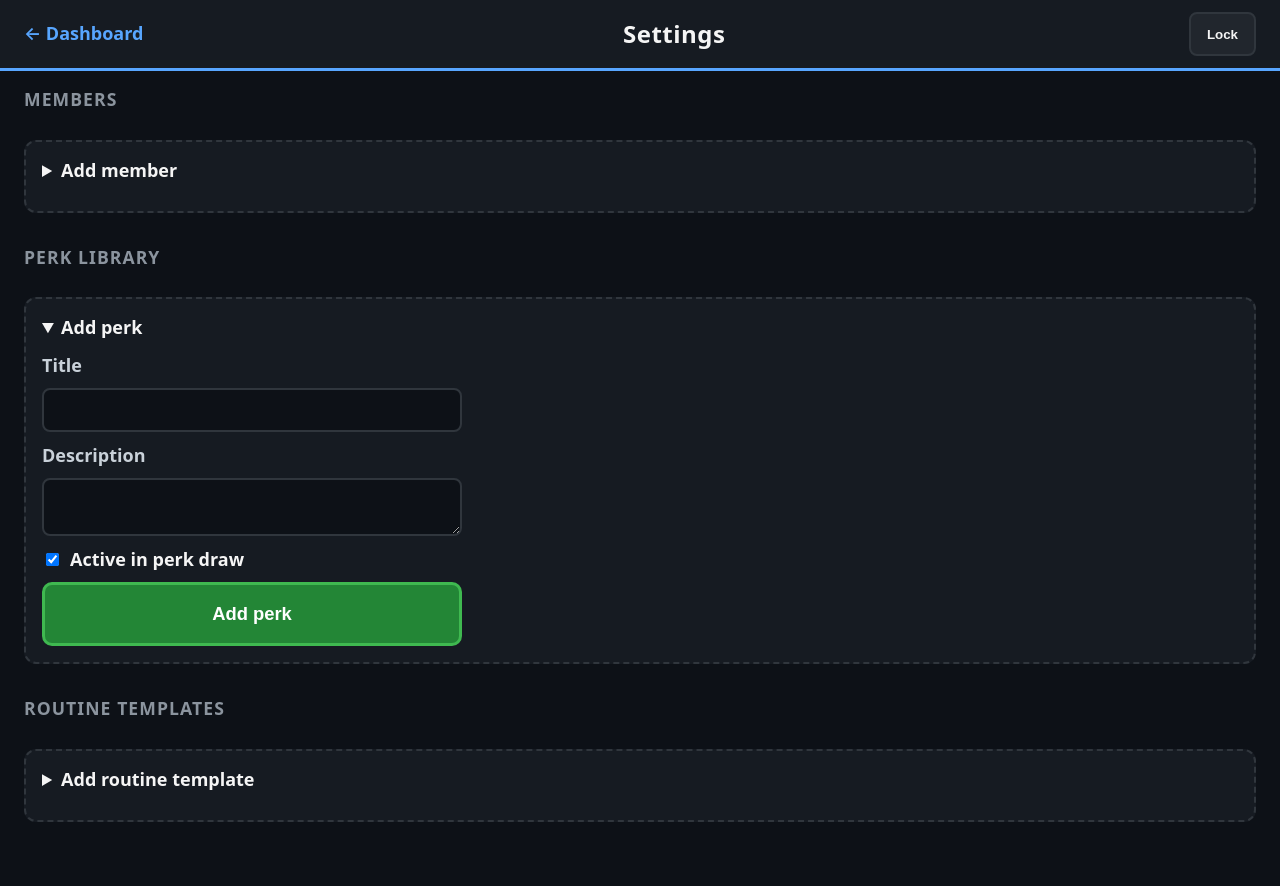
After one commit to Franky007Bond/AI-Dev-Tools-Zoomcamp, a Django app: template 01-overview/homework_quest/templates/homework_quest/settings.html in a window 1280 px wide. The commit adds this page. Run offline with Django 5.2, Linux system fonts and the light colour scheme; the template is opened without the code that fills it, so the values that code supplies are empty.

Commit message:
Settings

```diff
--- a/01-overview/homework_quest/static/homework_quest/dashboard.css
+++ b/01-overview/homework_quest/static/homework_quest/dashboard.css
@@ -19,9 +19,20 @@ body.dashboard {
 }
 
 .dashboard__header {
+  display: flex;
+  align-items: center;
+  justify-content: space-between;
+  gap: 1rem;
   padding: 0.75rem 1.5rem;
   background: #161b22;
   border-bottom: 3px solid #58a6ff;
+}
+
+.dashboard__header .settings__back {
+  color: #58a6ff;
+  font-weight: 600;
+  text-decoration: none;
+  white-space: nowrap;
 }
 
 .dashboard__title {
--- /dev/null
+++ b/01-overview/homework_quest/static/homework_quest/settings.css
@@ -0,0 +1,151 @@
+/* Household settings */
+
+.settings__back {
+  color: #58a6ff;
+  font-weight: 600;
+  text-decoration: none;
+  margin-right: 1rem;
+}
+
+.settings__header {
+  display: flex;
+  flex-wrap: wrap;
+  align-items: center;
+  gap: 0.75rem 1rem;
+}
+
+.settings__signed-in {
+  color: #8b949e;
+  font-size: 0.95rem;
+  margin-left: auto;
+}
+
+.settings__logout {
+  min-height: 44px;
+  padding: 0.4rem 1rem;
+  border: 2px solid #30363d;
+  border-radius: 8px;
+  background: #21262d;
+  color: #f5f5f5;
+  font-weight: 600;
+  cursor: pointer;
+}
+
+.settings__main {
+  flex: 1;
+  padding: 1rem 1.5rem 2rem;
+  overflow-y: auto;
+}
+
+.settings__note {
+  color: #8b949e;
+  max-width: 40rem;
+}
+
+.settings__error {
+  padding: 0.75rem 1rem;
+  background: #490202;
+  border: 1px solid #f85149;
+  border-radius: 8px;
+  color: #ffa198;
+}
+
+.settings-gate__form,
+.settings-add form,
+.settings-card form {
+  display: grid;
+  gap: 0.65rem;
+  max-width: 420px;
+}
+
+.field-label {
+  font-weight: 600;
+  color: #c9d1d9;
+}
+
+.field-input {
+  min-height: 44px;
+  padding: 0.5rem 0.75rem;
+  font-size: 1rem;
+  border: 2px solid #30363d;
+  border-radius: 8px;
+  background: #0d1117;
+  color: #f5f5f5;
+}
+
+textarea.field-input {
+  min-height: auto;
+  resize: vertical;
+}
+
+.settings-section {
+  margin-bottom: 2rem;
+}
+
+.settings-list {
+  list-style: none;
+  margin: 0 0 1rem;
+  padding: 0;
+  display: flex;
+  flex-direction: column;
+  gap: 1rem;
+}
+
+.settings-card {
+  padding: 1rem 1.25rem;
+  background: #161b22;
+  border: 2px solid #30363d;
+  border-radius: 12px;
+}
+
+.settings-card--row {
+  display: flex;
+  align-items: center;
+  justify-content: space-between;
+  gap: 1rem;
+}
+
+.settings-status {
+  display: inline-block;
+  margin-left: 0.5rem;
+  padding: 0.2rem 0.5rem;
+  background: #238636;
+  border-radius: 4px;
+  font-size: 0.8rem;
+  font-weight: 700;
+  text-transform: uppercase;
+}
+
+.settings-status--inactive {
+  background: #6e7681;
+}
+
+.settings-meta {
+  margin: 0.35rem 0 0;
+  color: #8b949e;
+  font-size: 0.95rem;
+}
+
+.settings-check {
+  display: flex;
+  align-items: center;
+  gap: 0.5rem;
+  font-weight: 600;
+}
+
+.settings-add summary {
+  cursor: pointer;
+  font-weight: 700;
+  margin-bottom: 0.75rem;
+}
+
+.settings-add {
+  padding: 1rem;
+  background: #161b22;
+  border: 2px dashed #30363d;
+  border-radius: 12px;
+}
+
+.dashboard__header .settings__back {
+  flex-shrink: 0;
+}
--- a/01-overview/homework_quest/templates/homework_quest/dashboard.html
+++ b/01-overview/homework_quest/templates/homework_quest/dashboard.html
@@ -10,6 +10,7 @@
 <body class="dashboard">
   <header class="dashboard__header">
     <h1 class="dashboard__title">Homework Quest</h1>
+    <a class="settings__back" href="{% url 'settings' %}">Settings</a>
   </header>
 
   <main class="dashboard__main">
--- /dev/null
+++ b/01-overview/homework_quest/templates/homework_quest/settings.html
@@ -0,0 +1,148 @@
+{% load static %}
+<!DOCTYPE html>
+<html lang="en">
+<head>
+  <meta charset="utf-8">
+  <meta name="viewport" content="width=device-width, initial-scale=1">
+  <title>Settings — Homework Quest</title>
+  <link rel="stylesheet" href="{% static 'homework_quest/dashboard.css' %}">
+  <link rel="stylesheet" href="{% static 'homework_quest/settings.css' %}">
+</head>
+<body class="dashboard settings">
+  <header class="dashboard__header settings__header">
+    <a class="settings__back" href="{% url 'dashboard' %}">&larr; Dashboard</a>
+    <h1 class="dashboard__title">Settings</h1>
+    {% if settings_user %}
+      <span class="settings__signed-in">Signed in as {{ settings_user.name }}</span>
+    {% endif %}
+    <form method="post" action="{% url 'settings_logout' %}">
+      {% csrf_token %}
+      <button type="submit" class="settings__logout">Lock</button>
+    </form>
+  </header>
+
+  <main class="settings__main">
+    <section class="settings-section" aria-labelledby="members-heading">
+      <h2 id="members-heading" class="panel-heading">Members</h2>
+      <ul class="settings-list">
+        {% for member in members %}
+          <li class="settings-card">
+            <form method="post" action="{% url 'settings_member_update' member.pk %}">
+              {% csrf_token %}
+              <label class="field-label">Name</label>
+              <input class="field-input" name="name" value="{{ member.name }}" required>
+              <label class="field-label">Avatar URL</label>
+              <input class="field-input" name="avatar_url" value="{{ member.avatar_url }}">
+              <label class="field-label">New PIN (optional)</label>
+              <input class="field-input" name="pin" type="password" inputmode="numeric"
+                     pattern="[0-9]{4}" maxlength="4" placeholder="Leave blank to keep">
+              <label class="settings-check">
+                <input type="checkbox" name="is_admin"{% if member.is_admin %} checked{% endif %}>
+                Admin access
+              </label>
+              <button class="action-btn" type="submit">Save member</button>
+            </form>
+          </li>
+        {% endfor %}
+      </ul>
+      <details class="settings-add">
+        <summary>Add member</summary>
+        <form method="post" action="{% url 'settings_member_create' %}">
+          {% csrf_token %}
+          <label class="field-label">Name</label>
+          <input class="field-input" name="name" required>
+          <label class="field-label">Avatar URL</label>
+          <input class="field-input" name="avatar_url">
+          <label class="field-label">PIN</label>
+          <input class="field-input" name="pin" type="password" inputmode="numeric"
+                 pattern="[0-9]{4}" maxlength="4" required>
+          <label class="settings-check">
+            <input type="checkbox" name="is_admin">
+            Admin access
+          </label>
+          <button class="action-btn action-btn--primary" type="submit">Add member</button>
+        </form>
+      </details>
+    </section>
+
+    <section class="settings-section" aria-labelledby="perks-heading">
+      <h2 id="perks-heading" class="panel-heading">Perk library</h2>
+      <ul class="settings-list">
+        {% for perk in perks %}
+          <li class="settings-card settings-card--row">
+            <div>
+              <strong>{{ perk.title }}</strong>
+              <span class="settings-status{% if not perk.is_active %} settings-status--inactive{% endif %}">
+                {% if perk.is_active %}Active{% else %}Inactive{% endif %}
+              </span>
+              {% if perk.description %}
+                <p class="settings-meta">{{ perk.description }}</p>
+              {% endif %}
+            </div>
+            <form method="post" action="{% url 'settings_perk_toggle' perk.pk %}">
+              {% csrf_token %}
+              <button class="action-btn" type="submit">
+                {% if perk.is_active %}Deactivate{% else %}Activate{% endif %}
+              </button>
+            </form>
+          </li>
+        {% endfor %}
+      </ul>
+      <details class="settings-add" open>
+        <summary>Add perk</summary>
+        <form method="post" action="{% url 'settings_perk_create' %}">
+          {% csrf_token %}
+          <label class="field-label">Title</label>
+          <input class="field-input" name="title" required maxlength="200">
+          <label class="field-label">Description</label>
+          <textarea class="field-input" name="description" rows="2"></textarea>
+          <label class="settings-check">
+            <input type="checkbox" name="is_active" checked>
+            Active in perk draw
+          </label>
+          <button class="action-btn action-btn--primary" type="submit">Add perk</button>
+        </form>
+      </details>
+    </section>
+
+    <section class="settings-section" aria-labelledby="templates-heading">
+      <h2 id="templates-heading" class="panel-heading">Routine templates</h2>
+      <ul class="settings-list">
+        {% for template in templates %}
+          <li class="settings-card">
+            <form method="post" action="{% url 'settings_template_update' template.pk %}">
+              {% csrf_token %}
+              <label class="field-label">Title</label>
+              <input class="field-input" name="title" value="{{ template.title }}" required>
+              <label class="field-label">Category</label>
+              <input class="field-input" name="category" value="{{ template.category }}">
+              <label class="field-label">Minutes (XP: {{ template.base_xp }})</label>
+              <input class="field-input" name="estimated_minutes" type="number" min="1"
+                     value="{{ template.estimated_minutes }}" required>
+              <label class="field-label">Recurrence</label>
+              <input class="field-input" name="recurrence_rule" value="{{ template.recurrence_rule }}"
+                     placeholder="e.g. daily">
+              <button class="action-btn" type="submit">Save template</button>
+            </form>
+          </li>
+        {% endfor %}
+      </ul>
+      <details class="settings-add">
+        <summary>Add routine template</summary>
+        <form method="post" action="{% url 'settings_template_create' %}">
+          {% csrf_token %}
+          <label class="field-label">Title</label>
+          <input class="field-input" name="title" required>
+          <label class="field-label">Category</label>
+          <input class="field-input" name="category">
+          <label class="field-label">Minutes</label>
+          <input class="field-input" name="estimated_minutes" type="number" min="1" value="15" required>
+          <label class="field-label">Recurrence</label>
+          <input class="field-input" name="recurrence_rule" placeholder="e.g. weekly">
+          <button class="action-btn action-btn--primary" type="submit">Add template</button>
+        </form>
+      </details>
+    </section>
+  </main>
+</body>
+</html>
--- a/01-overview/homework_quest/urls.py
+++ b/01-overview/homework_quest/urls.py
@@ -17,6 +17,17 @@ Including another URLconf
 from django.contrib import admin
 from django.urls import include, path
 
+from homework_quest.settings_views import (
+    settings_logout_view,
+    settings_member_create_view,
+    settings_member_update_view,
+    settings_perk_create_view,
+    settings_perk_toggle_view,
+    settings_template_create_view,
+    settings_template_update_view,
+    settings_unlock_view,
+    settings_view,
+)
 from homework_quest.views import (
     chore_pool_view,
     create_adhoc_bounty_view,
@@ -38,6 +49,31 @@ urlpatterns = [
     ),
     path('chore-pool/log-bounty/<int:chore_id>/', log_bounty_view, name='log_bounty'),
     path('review-pending/', review_pending_view, name='review_pending'),
+    path('settings/', settings_view, name='settings'),
+    path('settings/unlock/', settings_unlock_view, name='settings_unlock'),
+    path('settings/logout/', settings_logout_view, name='settings_logout'),
+    path('settings/members/', settings_member_create_view, name='settings_member_create'),
+    path(
+        'settings/members/<int:member_id>/',
+        settings_member_update_view,
+        name='settings_member_update',
+    ),
+    path('settings/perks/', settings_perk_create_view, name='settings_perk_create'),
+    path(
+        'settings/perks/<int:perk_id>/toggle/',
+        settings_perk_toggle_view,
+        name='settings_perk_toggle',
+    ),
+    path(
+        'settings/templates/',
+        settings_template_create_view,
+        name='settings_template_create',
+    ),
+    path(
+        'settings/templates/<int:template_id>/',
+        settings_template_update_view,
+        name='settings_template_update',
+    ),
     path('admin/', admin.site.urls),
     path('api/', include('homework_quest.api_urls')),
 ]
```
Also changed, not shown: 01-overview/homework_quest/settings_auth.py (added, +55 -0 lines), 01-overview/homework_quest/settings_page.py (added, +21 -0 lines), 01-overview/homework_quest/settings_views.py (added, +143 -0 lines), 01-overview/homework_quest/templates/homework_quest/settings_gate.html (added, +44 -0 lines), 01-overview/homework_quest/test_integration_settings.py (added, +77 -0 lines).
